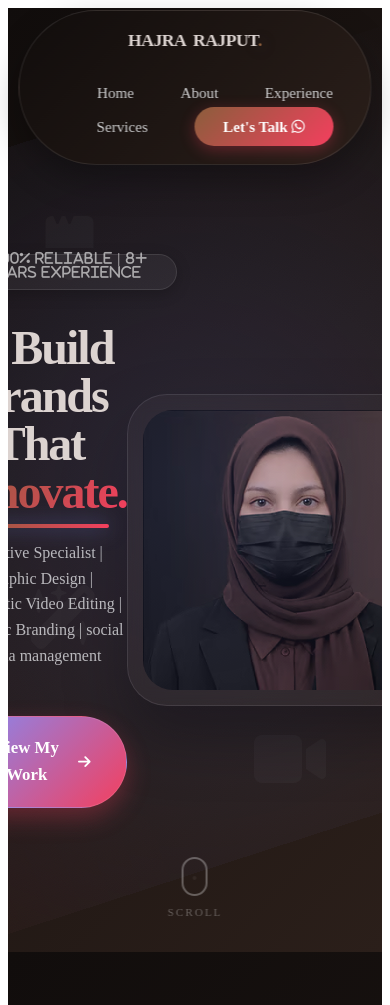
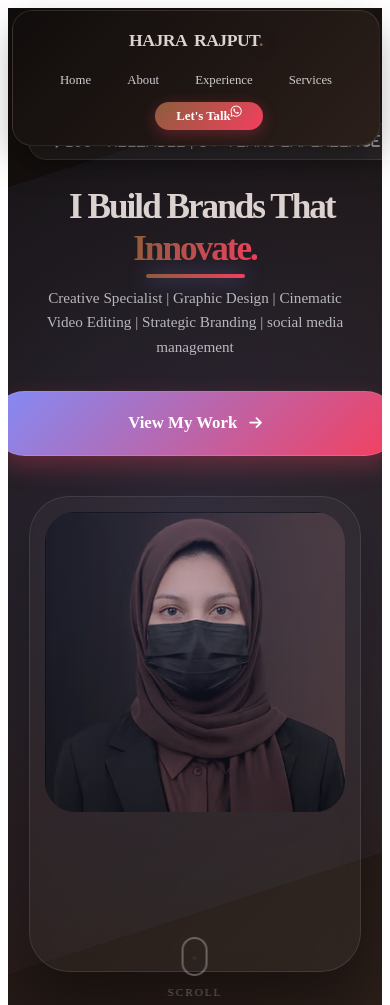
Before and after one commit to HajraRajput/HagraRajput, a plain HTML site: page index.html in a window 390 px wide. Shown: the top 1005 px of the page. Drawn offline with nearby package versions, Linux system fonts and the light colour scheme.

Commit message:
Add files via upload
css change

```diff
--- a/style.css
+++ b/style.css
@@ -950,41 +950,113 @@ body {
     }
 }
 
-@media (max-width: 768px) {
-    /* 1. Allow the navbar to grow vertically instead of cutting horizontally */
-    .navbar {
-        flex-wrap: wrap;
-        justify-content: center; /* Centers everything for a balanced look */
-        padding: 15px;
-        height: auto; /* Important: removes fixed heights that cause clipping */
+/* ADVANCED MOBILE NAVIGATION FIX */
+@media screen and (max-width: 768px) {
+    header {
+        /* Reset positioning to prevent the 'bubble' oval shape */
+        width: 94% !important;
+        left: 3% !important;
+        transform: none !important;
+        top: 10px !important;
+
+        /* Change shape to a sleek card */
+        border-radius: 20px !important;
+        height: auto !important;
+        min-height: unset !important;
+        padding: 15px 0 !important;
+
+        /* Ensure background doesn't clip */
+        display: block !important;
+        overflow: hidden !important;
     }
 
-    /* 2. Make the logo take up the full width so it's centered */
-    .logo {
-        width: 100%;
-        text-align: center;
-        margin-bottom: 10px;
-        font-size: 1.1rem;
+    .navbar {
+        flex-direction: column !important;
+        align-items: center !important;
+        justify-content: center !important;
+        gap: 12px !important;
+        padding: 0 15px !important;
     }
 
-    /* 3. Let the links wrap so they don't push the button off-screen */
-    .nav-links {
-        display: flex;
-        flex-wrap: wrap;
-        justify-content: center;
-        gap: 8px;
-        margin-bottom: 10px;
+    .logo {
+        font-size: 1.1rem !important;
+        margin: 0 !important;
+        padding: 0 !important;
+        width: auto !important;
     }
 
-    .nav-link {
-        font-size: 0.85rem; /* Smaller text for mobile accessibility */
-        padding: 5px 8px;
+    .nav-links {
+        display: flex !important;
+        flex-wrap: wrap !important;
+        justify-content: center !important;
+        align-items: center !important;
+        gap: 10px !important;
+        margin: 0 !important;
+        padding: 0 !important;
     }
 
-    /* 4. Ensure the Let's Talk button is centered and visible */
-    .btn-lets-talk {
-        margin: 0 auto;
-        font-size: 0.9rem;
-        padding: 8px 16px;
+    .nav-links li {
+        margin: 0 !important;
+    }
+
+    .nav-links li a {
+        font-size: 0.8rem !important;
+        margin: 0 5px !important;
+        padding: 4px 8px !important;
+        white-space: nowrap !important;
+    }
+
+    .nav-btn {
+        width: 100% !important;
+        max-width: 180px !important;
+        margin: 5px 0 0 0 !important;
+        padding: 10px 15px !important;
+        font-size: 0.85rem !important;
+        border-radius: 50px !important;
+        display: flex !important;
+        justify-content: center !important;
     }
 }
+
+/* Optimized Mobile Responsive Hero Section */
+@media (max-width: 768px) {
+    .hero {
+        height: auto; /* Allow the section to expand with content */
+        min-height: 100vh; /* Ensure it still covers at least the full screen */
+        padding: 120px 20px 60px; /* Extra top padding for your floating navbar */
+        flex-direction: column; /* Stack text and image vertically */
+    }
+
+    .hero h1 {
+        font-size: 2.2rem; /* Significantly smaller font to prevent text wrapping issues */
+        line-height: 1.2;
+        margin-bottom: 1rem;
+    }
+
+    .hero-subtext {
+        font-size: 0.95rem;
+        margin-bottom: 2rem;
+        padding: 0 10px; /* Prevent text from touching screen edges */
+    }
+
+    .hero-btns {
+        flex-direction: column;
+        gap: 1rem;
+        width: 100%;
+    }
+
+    .btn-view-work {
+        width: 100%; /* Full-width buttons are easier to tap on mobile */
+        justify-content: center;
+    }
+
+    .image-glass-frame {
+        width: 100%;
+        max-width: 300px; /* Prevent the image from becoming too large */
+        margin-top: 40px;
+    }
+
+    .floating-deco {
+        display: none; /* Hide background icons on mobile to reduce visual clutter */
+    }
+}
```
